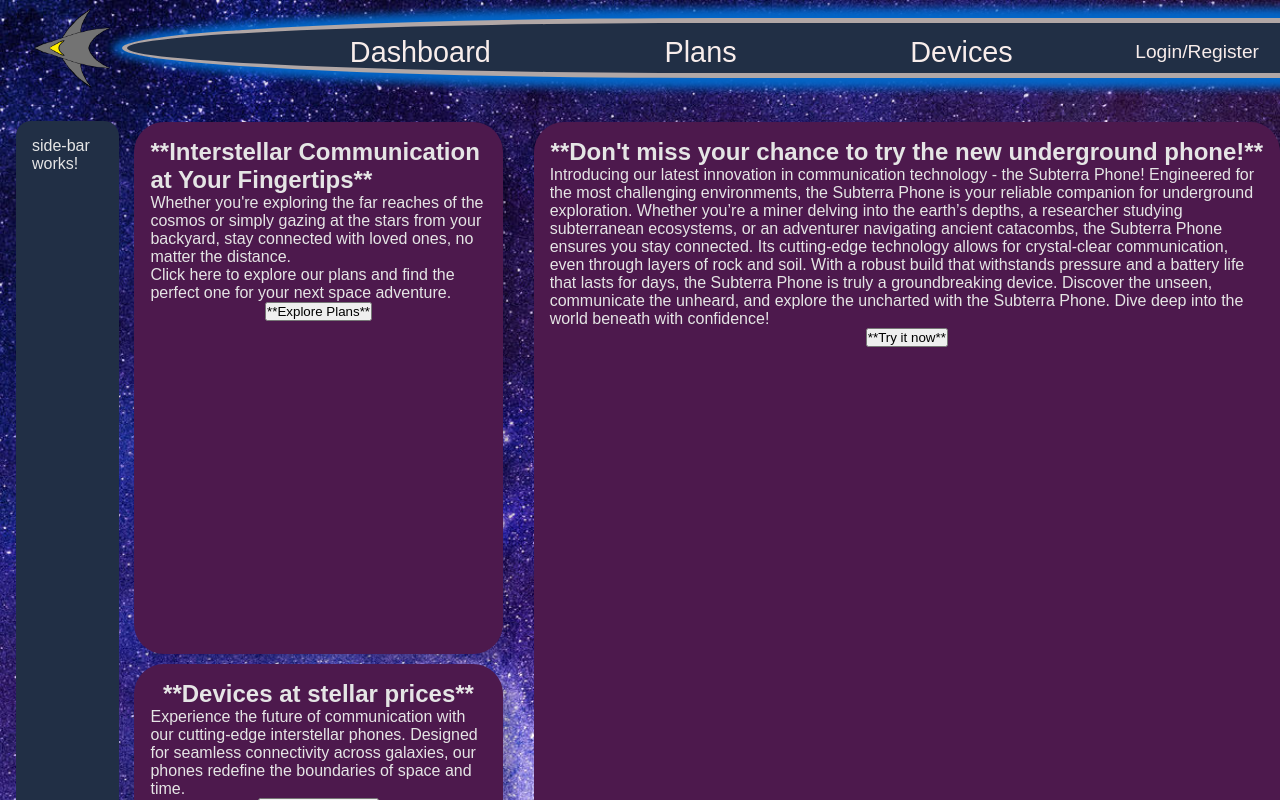
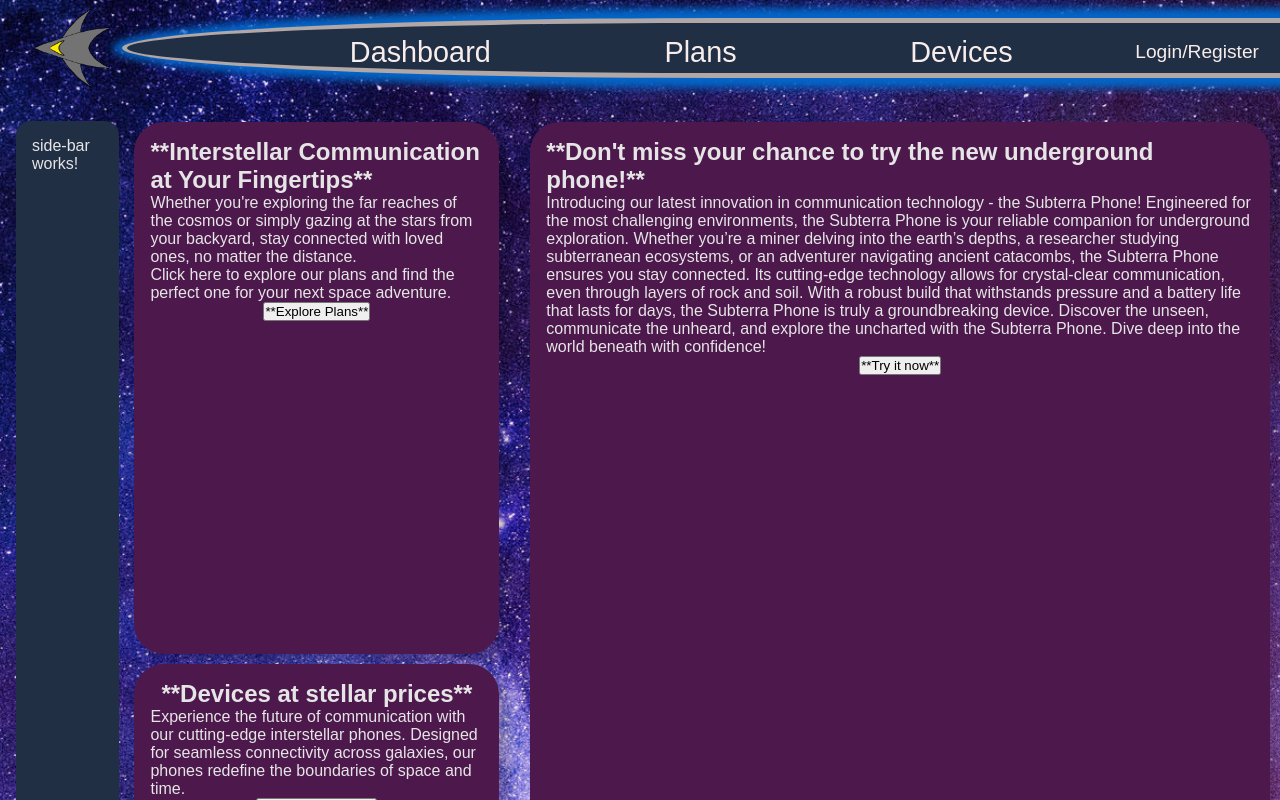
Before and after one commit to Nasser3003/StarMobile, an Angular app in the folder application-frontend/: page / in a window 1280 px wide. Shown: the top 800 px of the page. Built offline with nearby package versions, Linux system fonts and the light colour scheme.

Commit message:
adjusted right content margin

```diff
--- a/application-frontend/src/app/app.component.css
+++ b/application-frontend/src/app/app.component.css
@@ -46,15 +46,9 @@ header{
 
 .content{
     grid-area: content;
-    /* background-color: var(--primary-color); */
-    /* padding-top: 2em; */
-    /* display: grid;
-    grid-template-columns: repeat(2, 1fr);
-    grid-template-rows: repeat(10, min-content);
-    grid-template-areas:
-        "content-column-left content-column-right"; */
     height: min-content;
     margin-top: 80px;
+    margin-right: 10px;
 }
 
 .side-bar{
```
